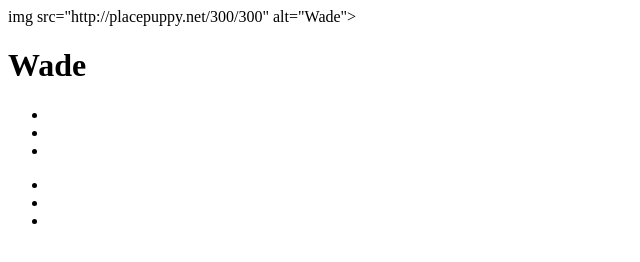
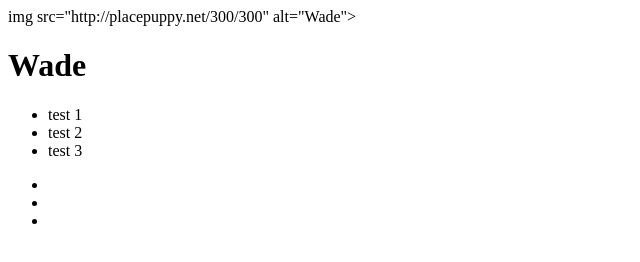
Before and after one commit to wdarsow/wadeprofile, a plain HTML site: page index.html in a window 1280 px wide. Shown: the whole page, without its empty margins (0-640 px from the left). Drawn offline with Linux system fonts and the light colour scheme.

Commit message:
filled out li tags

```diff
--- a/index.html
+++ b/index.html
@@ -10,10 +10,9 @@
         <div>
             <h1>Wade</h1>
             <ul>
-                <li></li>
-                <li></li>
-                <li>
-
+                <li>test 1</li>
+                <li>test 2</li>
+                <li>test 3</li>
             </ul>
         </div>
     </header>
```
